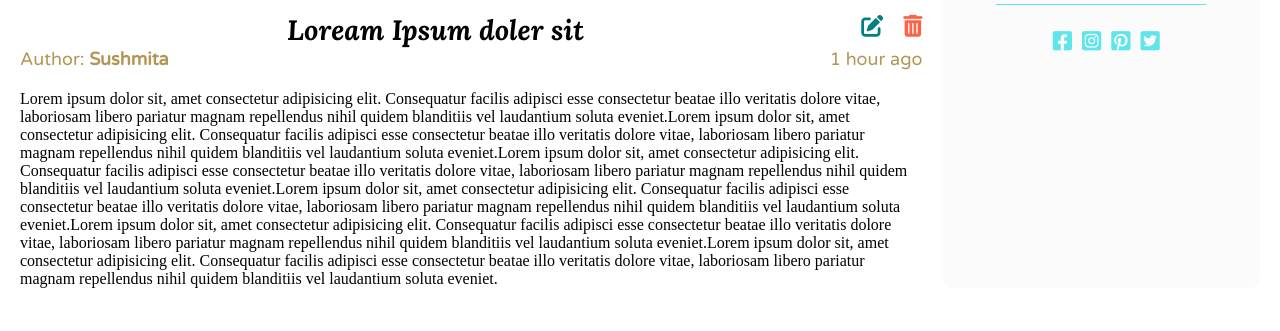
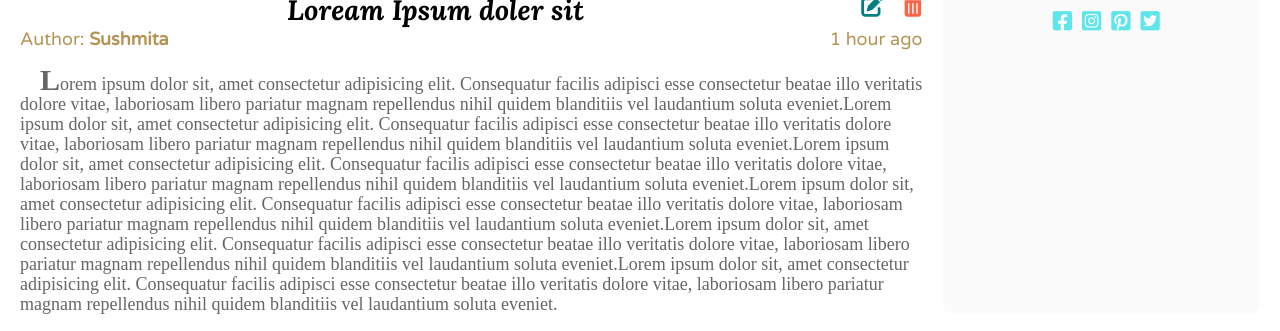
Before and after one commit to sushmita4296/Blog-with-react, a React (Create React App) app: page / in a window 1280 px wide. Shown: the part 789-1120 px from the top of the page. Before the commit the page ends 1097 px from the top, so only its background shows below. Built offline with nearby package versions, Linux system fonts and the light colour scheme; the HTML template or start-up script is replaced by a standard one.

Commit message:
update single post

```diff
--- a/src/components/singlePost/SinglePost.jsx
+++ b/src/components/singlePost/SinglePost.jsx
@@ -18,7 +18,7 @@ function SinglePost(){
                     <span className="singlePostAuthor">Author: <b>Sushmita</b> </span>
                     <span className="singlePostDate">1 hour ago</span>
                 </div>
-            <p>Lorem ipsum dolor sit, amet consectetur adipisicing elit. Consequatur facilis adipisci esse consectetur beatae illo veritatis dolore vitae, laboriosam libero pariatur magnam repellendus nihil quidem blanditiis vel laudantium soluta eveniet.Lorem ipsum dolor sit, amet consectetur adipisicing elit. Consequatur facilis adipisci esse consectetur beatae illo veritatis dolore vitae, laboriosam libero pariatur magnam repellendus nihil quidem blanditiis vel laudantium soluta eveniet.Lorem ipsum dolor sit, amet consectetur adipisicing elit. Consequatur facilis adipisci esse consectetur beatae illo veritatis dolore vitae, laboriosam libero pariatur magnam repellendus nihil quidem blanditiis vel laudantium soluta eveniet.Lorem ipsum dolor sit, amet consectetur adipisicing elit. Consequatur facilis adipisci esse consectetur beatae illo veritatis dolore vitae, laboriosam libero pariatur magnam repellendus nihil quidem blanditiis vel laudantium soluta eveniet.Lorem ipsum dolor sit, amet consectetur adipisicing elit. Consequatur facilis adipisci esse consectetur beatae illo veritatis dolore vitae, laboriosam libero pariatur magnam repellendus nihil quidem blanditiis vel laudantium soluta eveniet.Lorem ipsum dolor sit, amet consectetur adipisicing elit. Consequatur facilis adipisci esse consectetur beatae illo veritatis dolore vitae, laboriosam libero pariatur magnam repellendus nihil quidem blanditiis vel laudantium soluta eveniet.</p>
+            <p className="singlePostDesc">Lorem ipsum dolor sit, amet consectetur adipisicing elit. Consequatur facilis adipisci esse consectetur beatae illo veritatis dolore vitae, laboriosam libero pariatur magnam repellendus nihil quidem blanditiis vel laudantium soluta eveniet.Lorem ipsum dolor sit, amet consectetur adipisicing elit. Consequatur facilis adipisci esse consectetur beatae illo veritatis dolore vitae, laboriosam libero pariatur magnam repellendus nihil quidem blanditiis vel laudantium soluta eveniet.Lorem ipsum dolor sit, amet consectetur adipisicing elit. Consequatur facilis adipisci esse consectetur beatae illo veritatis dolore vitae, laboriosam libero pariatur magnam repellendus nihil quidem blanditiis vel laudantium soluta eveniet.Lorem ipsum dolor sit, amet consectetur adipisicing elit. Consequatur facilis adipisci esse consectetur beatae illo veritatis dolore vitae, laboriosam libero pariatur magnam repellendus nihil quidem blanditiis vel laudantium soluta eveniet.Lorem ipsum dolor sit, amet consectetur adipisicing elit. Consequatur facilis adipisci esse consectetur beatae illo veritatis dolore vitae, laboriosam libero pariatur magnam repellendus nihil quidem blanditiis vel laudantium soluta eveniet.Lorem ipsum dolor sit, amet consectetur adipisicing elit. Consequatur facilis adipisci esse consectetur beatae illo veritatis dolore vitae, laboriosam libero pariatur magnam repellendus nihil quidem blanditiis vel laudantium soluta eveniet.</p>
 
             </div>
         </div>
--- a/src/components/singlePost/singlePost.css
+++ b/src/components/singlePost/singlePost.css
@@ -40,3 +40,13 @@
     font-size: 18px;
     color: #b39656;
 }
+.singlePostDesc{
+    font-size: 18px;
+    line-height: 20px;
+    color: #666;
+}
+.singlePostDesc::first-letter{
+    margin-left: 20px;
+    font-size: 30px;
+    font-weight: 600;
+}
--- a/src/components/topbar/topbar.css
+++ b/src/components/topbar/topbar.css
@@ -1,6 +1,6 @@
 .top {
     width: 100%;
-    height: 50px;
+    height: 30px;
     background-color: #fff;
     position: sticky;
     top: 0;
```
Also changed, not shown: src/pages/write/Write.jsx (added), src/pages/write/write.css (added), 1 other file (tests, documents, lock files or other folders).
